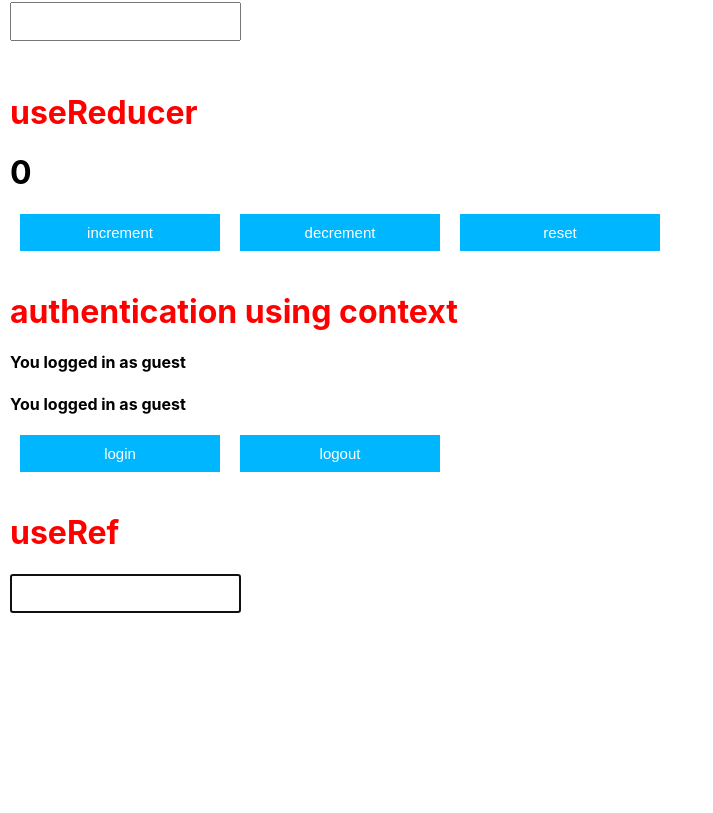
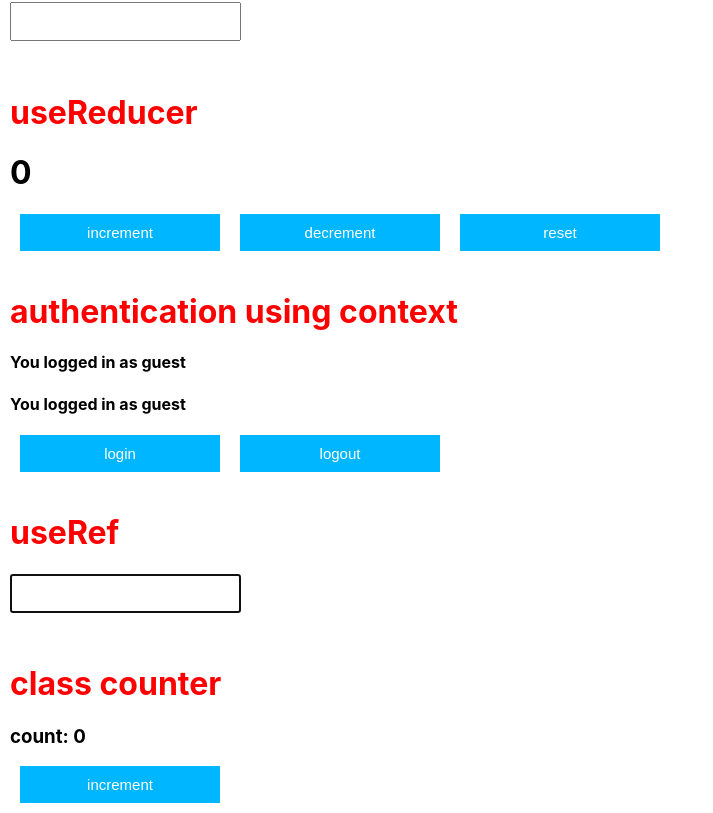
Before and after one commit to vidhanshu/react-typescript-tutorial, a React (Create React App) app: page / in a window 1280 px wide. Shown: the part 1038-1851 px from the top of the page, without its empty margins (0-713 px from the left). Before the commit the page ends 1671 px from the top, so only its background shows below. Built offline with nearby package versions, Linux system fonts and the light colour scheme.

Commit message:
ls17 class component

```diff
--- a/src/App.tsx
+++ b/src/App.tsx
@@ -13,6 +13,7 @@ import Persons from "./components/Persons";
 import Section from "./components/section/Section";
 import ThemeContextProvider from "./components/useContext/ThemeContextProvider";
 import { useState } from "react";
+import { ClassCounter } from "./components/class/ClassCounter";
 
 function App() {
   const [count, setCount] = useState(0);
@@ -67,6 +68,9 @@ function App() {
           <Section title="useRef">
             <DomRef />
           </Section>
+          <Section title="class counter">
+            <ClassCounter />
+          </Section>
         </div>
       </AuthContextProvider>
     </ThemeContextProvider>
--- /dev/null
+++ b/src/components/class/ClassCounter.tsx
@@ -0,0 +1,28 @@
+import React, { Component } from "react";
+
+type counterProps = any;
+type counterState = {
+  count: number;
+};
+export class ClassCounter extends Component<counterProps, counterState> {
+  constructor(props: any) {
+    super(props);
+
+    this.state = {
+      count: 0,
+    };
+  }
+  handleIncrement = () => {
+    this.setState({ count: this.state.count + 1 });
+  };
+  render() {
+    return (
+      <div>
+        <h3 > count: {this.state.count}</h3>
+        <button onClick={this.handleIncrement}>increment</button>
+      </div>
+    );
+  }
+}
+
+export default ClassCounter;
```
